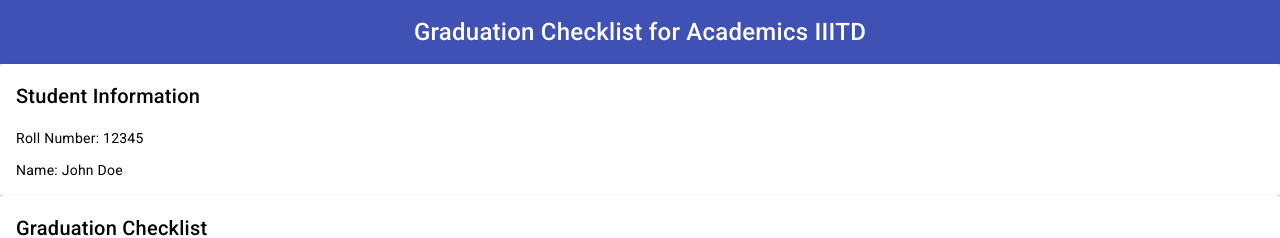
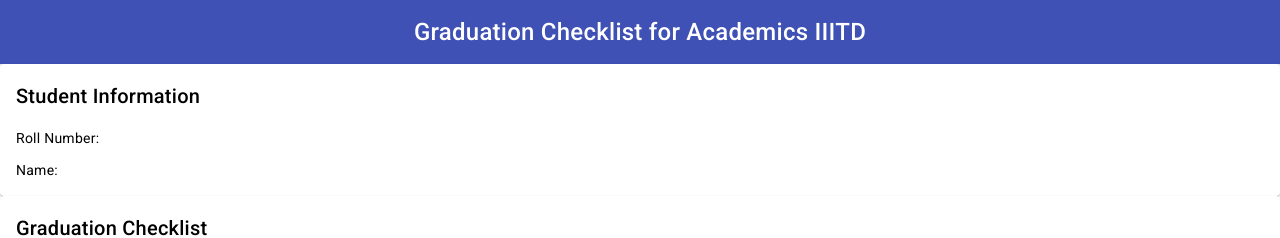
Before and after one commit to Aditi21372/Graduation-Checklist-Portal, an Angular app in the folder frontend/: page / in a window 1280 px wide. Shown: the top 238 px of the page. Built offline with nearby package versions, Linux system fonts and the light colour scheme; no server answers.

Commit message:
feat: connected backend and frontend to call the api

```diff
--- a/frontend/src/app/student-info/student-info.component.ts
+++ b/frontend/src/app/student-info/student-info.component.ts
@@ -1,11 +1,30 @@
-import { Component } from '@angular/core';
+import { Component, OnInit } from '@angular/core';
+import { StudentServiceService } from '../student-service.service';
 
 @Component({
   selector: 'app-student-info',
   templateUrl: './student-info.component.html',
   styleUrls: ['./student-info.component.css']
 })
-export class StudentInfoComponent {
-  rollNumber: string = '12345'; // Replace with the actual student's roll number
-  studentName: string = 'John Doe'; // Replace with the actual student's name
+
+export class StudentInfoComponent implements OnInit {
+  rollNumber: string = ''; // Initialize with an empty string
+  studentName: string = ''; // Initialize with an empty string
+
+  constructor(private studentService: StudentServiceService) {}
+
+  ngOnInit() {
+    // Call the service to fetch student data
+    this.getStudentData();
+  }
+
+  getStudentData() {
+    this.studentService.getStudentData('2019107').subscribe((data: any) => {
+      // Assuming the response JSON contains 'name' and 'rollNumber' fields
+      this.rollNumber = data.rollNumber;
+      this.studentName = data.studentName;
+      console.log(this.rollNumber, this.studentName);
+      console.log("hi");
+    });
+  }
 }
--- a/frontend/src/app/student-service.service.ts
+++ b/frontend/src/app/student-service.service.ts
@@ -6,13 +6,11 @@
   providedIn: 'root',
 })
 export class StudentServiceService {
-  private apiUrl = '/api/student'; // Adjust the URL to match your Express route
+  private apiUrl = 'http://localhost:3000/api/student/'; // Adjust the URL to match your Express route
 
   constructor(private http: HttpClient) {}
 
   getStudentData(rollNumber: string): Observable<any> {
-    // Include the roll number as a query parameter in the request
-    const params = { rollNumber };
-    return this.http.get(this.apiUrl, { params });
+    return this.http.get(this.apiUrl + rollNumber);
   }
 }
```
Also changed, not shown: frontend/src/app/app.module.ts (+7 -3 lines), 1 other file (tests, documents, lock files or other folders).
